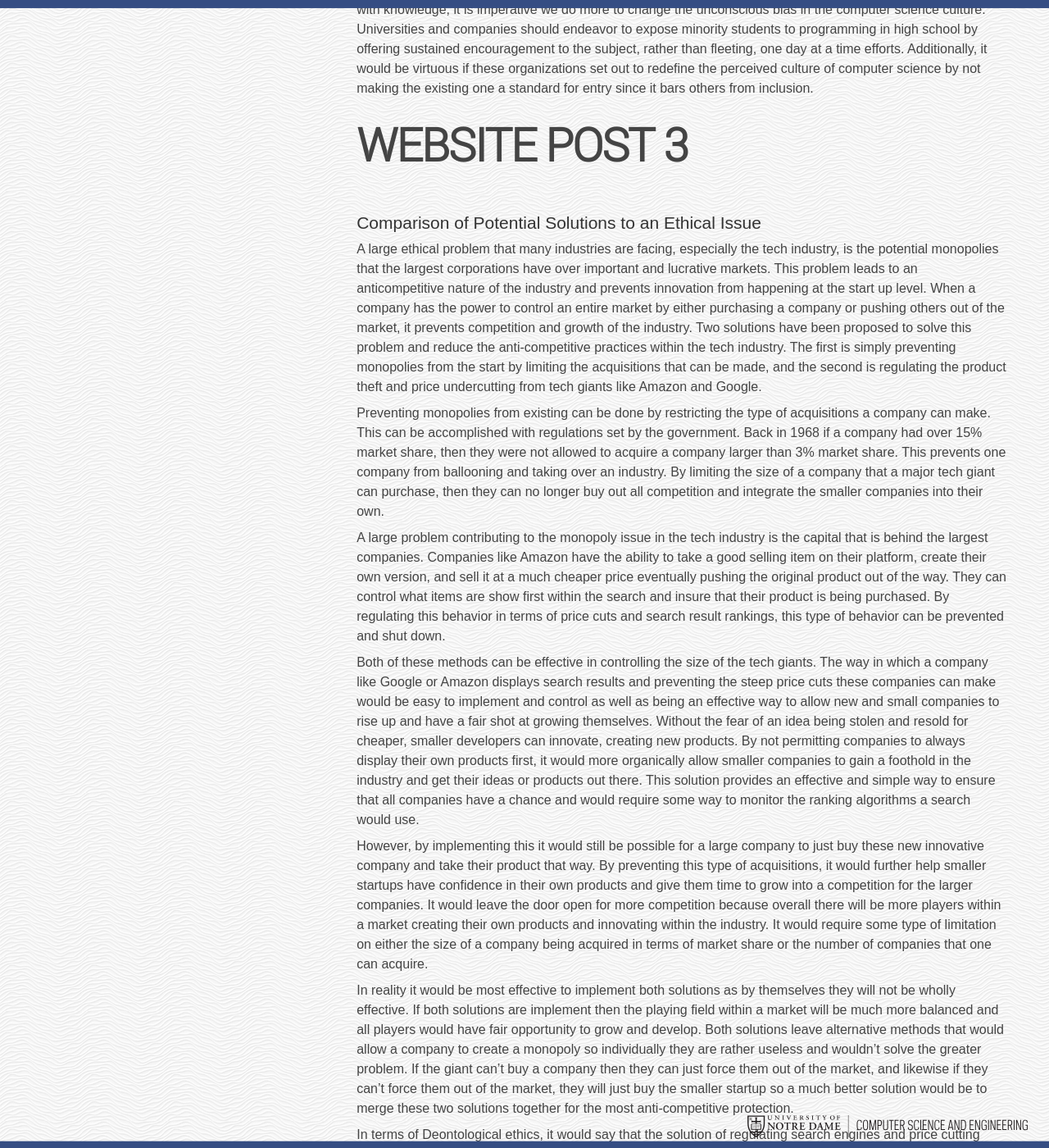
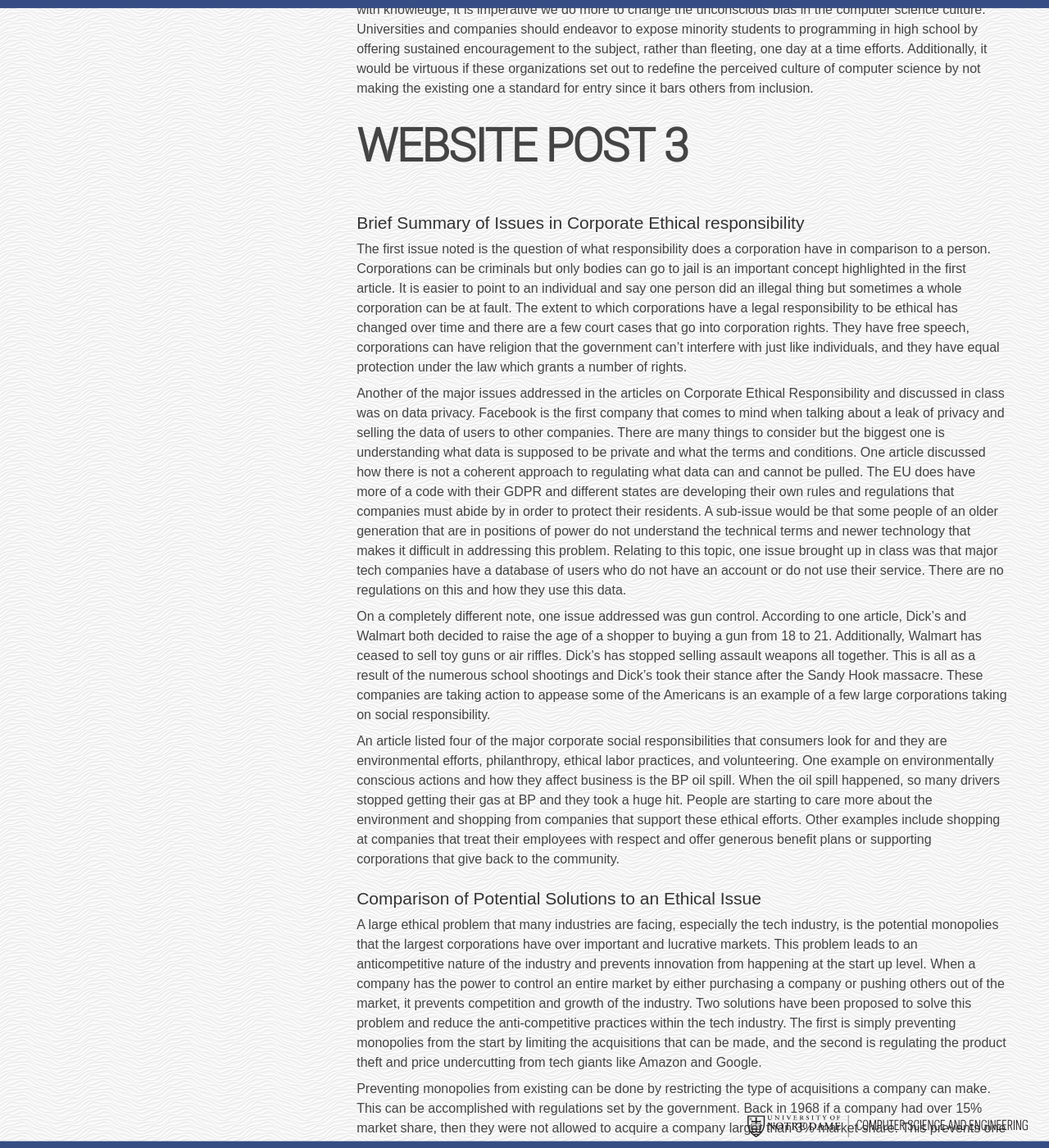
Before and after one commit to pfalvey/ethical-computing-institute, a Jekyll site: the page built from deontological-ethics.md, in a window 1280 px wide and 1400 px high, scrolled down 7700 px. Shown: the whole window at 82% size. Built offline with Jekyll 4.4.1, drawn with Linux system fonts in a browser that asks for light colours.

Commit message:
website 3: summary

```diff
--- a/deontological-ethics.md
+++ b/deontological-ethics.md
@@ -96,6 +96,16 @@
 
 # WEBSITE POST 3
 
+### Brief Summary of Issues in Corporate Ethical responsibility
+The first issue noted is the question of what responsibility does a corporation have in comparison to a person. Corporations can be criminals but only bodies can go to jail is an important concept highlighted in the first article. It is easier to point to an individual and say one person did an illegal thing but sometimes a whole corporation can be at fault. The extent to which corporations have a legal responsibility to be ethical has changed over time and there are a few court cases that go into corporation rights. They have free speech, corporations can have religion that the government can’t interfere with just like individuals, and they have equal protection under the law which grants a number of rights.
+
+Another of the major issues addressed in the articles on Corporate Ethical Responsibility and discussed in class was on data privacy. Facebook is the first company that comes to mind when talking about a leak of privacy and selling the data of users to other companies. There are many things to consider but the biggest one is understanding what data is supposed to be private and what the terms and conditions. One article discussed how there is not a coherent approach to regulating what data can and cannot be pulled. The EU does have more of a code with their GDPR and different states are developing their own rules and regulations that companies must abide by in order to protect their residents. A sub-issue would be that some people of an older generation that are in positions of power do not understand the technical terms and newer technology that makes it difficult in addressing this problem. Relating to this topic, one issue brought up in class was that major tech companies have a database of users who do not have an account or do not use their service. There are no regulations on this and how they use this data.
+
+On a completely different note, one issue addressed was gun control. According to one article, Dick’s and Walmart both decided to raise the age of a shopper to buying a gun from 18 to 21. Additionally, Walmart has ceased to sell toy guns or air riffles. Dick’s has stopped selling assault weapons all together. This is all as a result of the numerous school shootings and Dick’s took their stance after the Sandy Hook massacre. These companies are taking action to appease some of the Americans is an example of a few large corporations taking on social responsibility.
+
+An article listed four of the major corporate social responsibilities that consumers look for and they are environmental efforts, philanthropy, ethical labor practices, and volunteering. One example on environmentally conscious actions and how they affect business is the BP oil spill. When the oil spill happened, so many drivers stopped getting their gas at BP and they took a huge hit. People are starting to care more about the environment and shopping from companies that support these ethical efforts. Other examples include shopping at companies that treat their employees with respect and offer generous benefit plans or supporting corporations that give back to the community.
+
+
 ### Comparison of Potential Solutions to an Ethical Issue
 A large ethical problem that many industries are facing, especially the tech industry, is the potential monopolies that the largest corporations have over important and lucrative markets. This problem leads to an anticompetitive nature of the industry and prevents innovation from happening at the start up level. When a company has the power to control an entire market by either purchasing a company or pushing others out of the market, it prevents competition and growth of the industry. Two solutions have been proposed to solve this problem and reduce the anti-competitive practices within the tech industry. The first is simply preventing monopolies from the start by limiting the acquisitions that can be made, and the second is regulating the product theft and price undercutting from tech giants like Amazon and Google.
 
```
